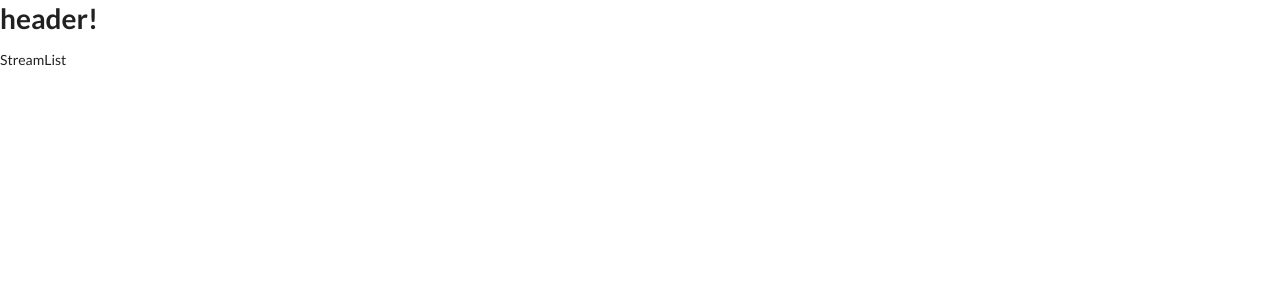
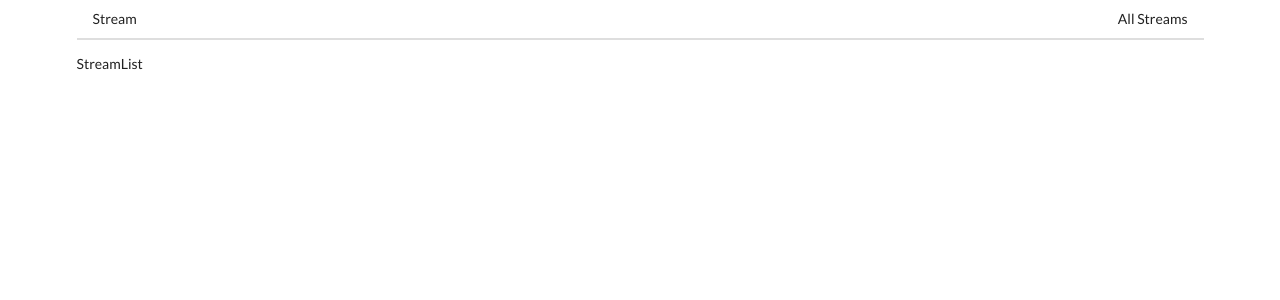
Before and after one commit to Gk1694/Twitch, a React (Create React App) app: page / in a window 1280 px wide. Shown: the top 300 px of the page. Built offline with nearby package versions, Linux system fonts and the light colour scheme.

Commit message:
imported the header inside the broswerroute

```diff
--- a/src/componets/App.js
+++ b/src/componets/App.js
@@ -5,14 +5,15 @@ import StreamEdit from './stream/StreamEdit';
 import StreamDelete from './stream/StreamDelete';
 import StreamList from './stream/StreamList';
 import StreamShow from './stream/StreamShow';
+import Header from "./Header";
 
 
 const App = () => {
     return (
-    <div>
-        <h1>header!</h1>
+    <div className="ui container" >
         <BrowserRouter>
             <div>
+                <Header />
                 <Route path="/" exact component={StreamList} />
                 <Route path="/stream/new" exact component={StreamCreate} />
                 <Route path="/stream/edit" exact component={StreamEdit} />
```
